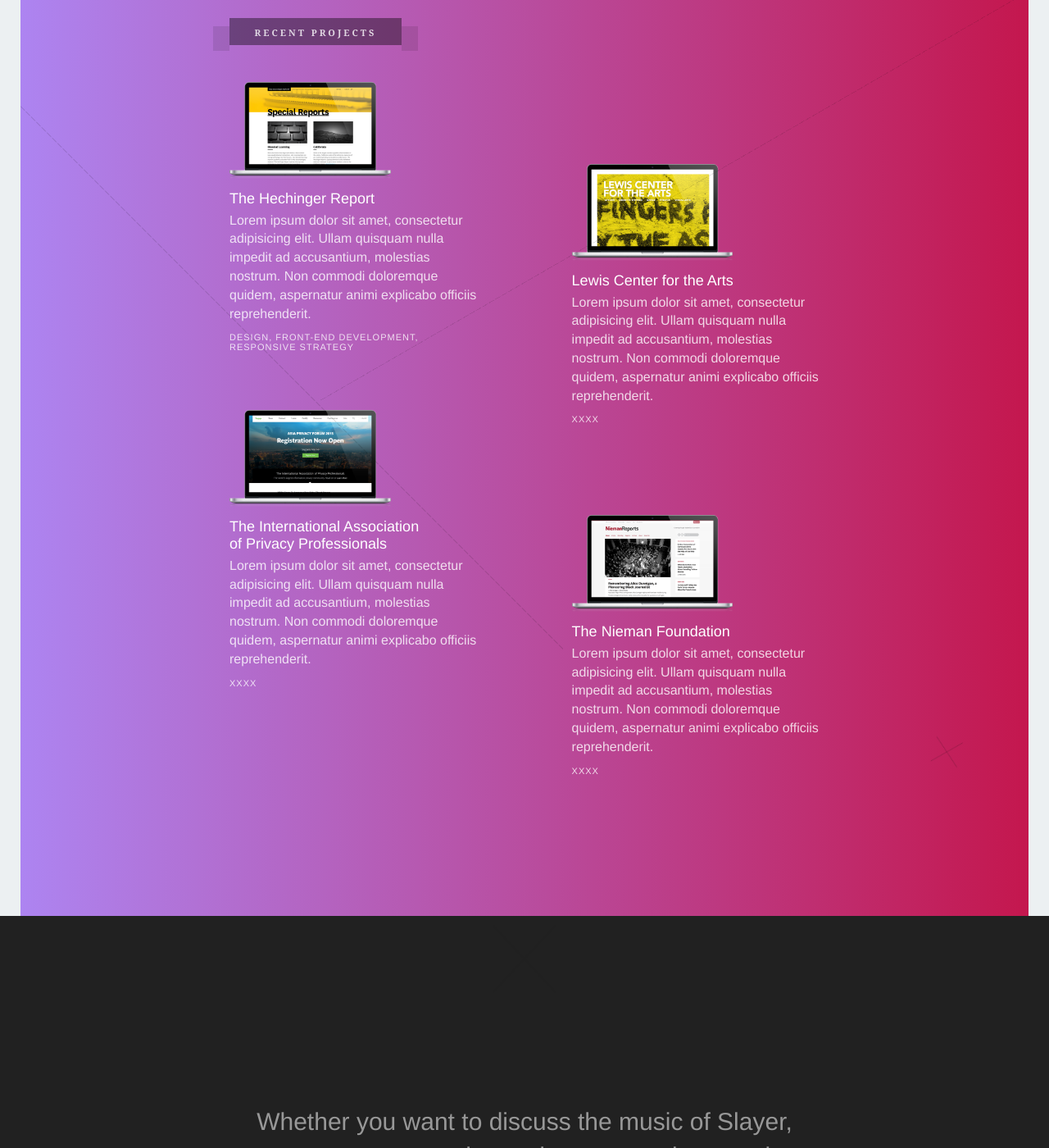
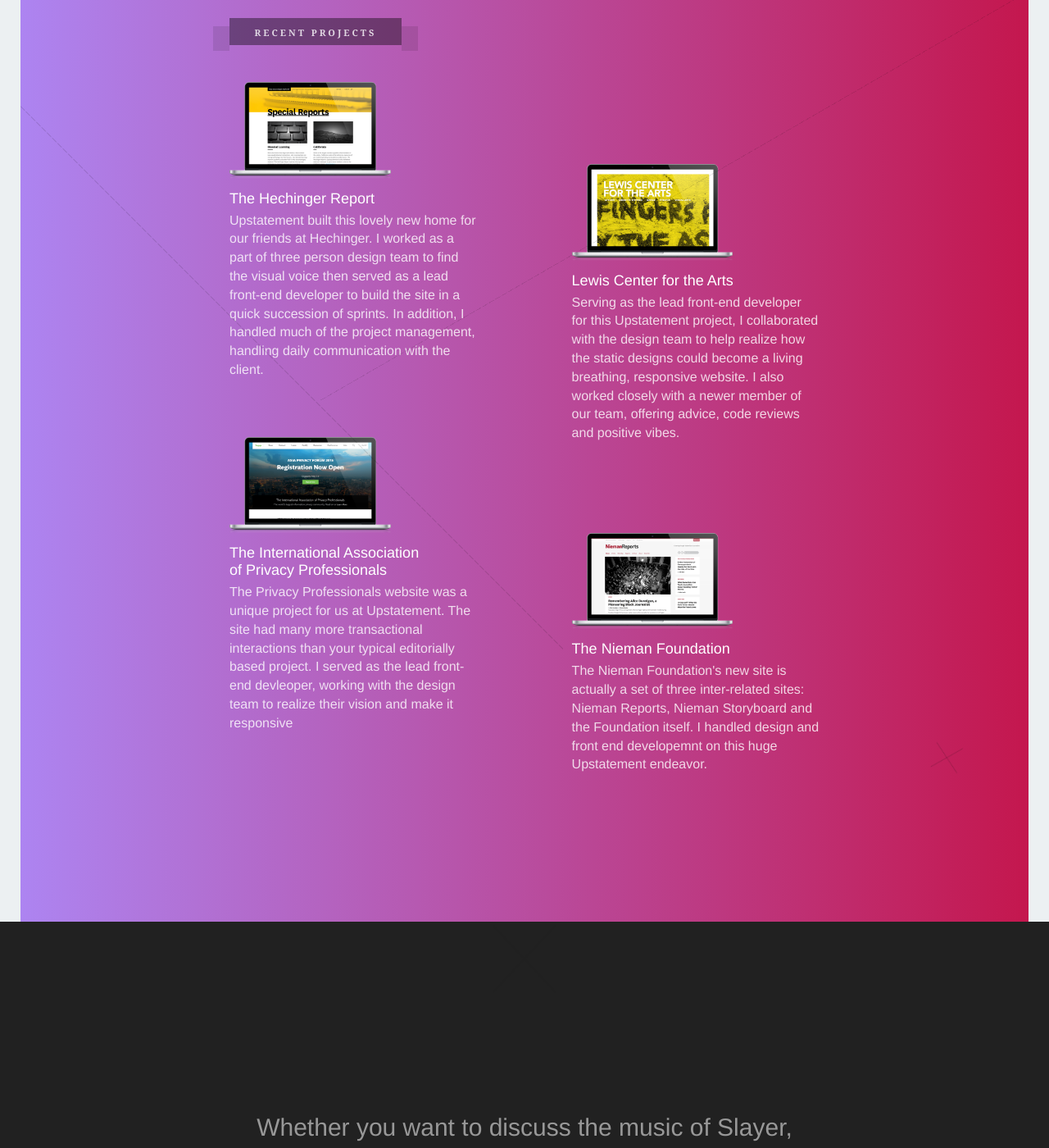
Before and after one commit to gcstaublin/gcstaublin.github.io, a Jekyll site: the page built from index.html, in a window 1280 px wide and 1400 px high, scrolled down 946 px. Shown: the whole window at 82% size. Built offline with Jekyll 4.4.1, drawn with Linux system fonts in a browser that asks for light colours; nearby versions of some CDN libraries; the list of posts is cut into pages by our own code.

Commit message:
Updating recent work descriptions.

```diff
--- a/index.html
+++ b/index.html
@@ -60,8 +60,8 @@
                                     <h5 class="grid-item-h">
                                         <a class="grid-item-link" target="_blank" href="http://hechingerreport.org/">The Hechinger Report</a>
                                     </h5>
-                                    <p class="grid-item-text">Lorem ipsum dolor sit amet, consectetur adipisicing elit. Ullam quisquam nulla impedit ad accusantium, molestias nostrum. Non commodi doloremque quidem, aspernatur animi explicabo officiis reprehenderit.</p>
-                                    <p class="grid-item-meta">Design, Front-end development, Responsive strategy</p>
+                                    <p class="grid-item-text">Upstatement built this lovely new home for our friends at Hechinger. I worked as a part of three person design team to find the visual voice then served as a lead front-end developer to build the site in a quick succession of sprints. In addition, I handled much of the project management, handling daily communication with the client. </p>
+                                   <!--  <p class="grid-item-meta">Design, Front-end development, Responsive strategy</p> -->
 
                                 </div> <!-- /grid-item-content -->
                             </div> <!-- /grid-item -->
@@ -69,15 +69,17 @@
 
                             <div class="grid-item">
                                 <div class="grid-item-img">
-                                    <img src="/static/img/lca_trans.png">
+                                    <a target="_black" href="http://arts.princeton.edu/">
+                                        <img src="/static/img/lca_trans.png">
+                                    </a>
                                 </div> <!-- /grid-item-img -->
 
                                 <div class="grid-item-content">
                                     <h5 class="grid-item-h">
                                         <a class="grid-item-link" target="_blank" href="http://arts.princeton.edu/">Lewis Center for the Arts</a>
                                     </h5>
-                                    <p class="grid-item-text">Lorem ipsum dolor sit amet, consectetur adipisicing elit. Ullam quisquam nulla impedit ad accusantium, molestias nostrum. Non commodi doloremque quidem, aspernatur animi explicabo officiis reprehenderit.</p>
-                                    <p class="grid-item-meta">xxxx</p>
+                                    <p class="grid-item-text">Serving as the lead front-end developer for this Upstatement project, I collaborated with the design team to help realize how the static designs could become a living breathing, responsive website. I also worked closely with a newer member of our team, offering advice, code reviews and positive vibes.</p>
+                                    <!-- <p class="grid-item-meta">xxxx</p> -->
                                 </div> <!-- /grid-item-content -->
                             </div> <!-- /grid-item -->
 
@@ -86,15 +88,17 @@
 
                              <div class="grid-item">
                                 <div class="grid-item-img">
-                                    <img src="/static/img/iapp_trans.png">
+                                    <a target="_black" href="https://www.privacyassociation.org/">
+                                        <img src="/static/img/iapp_trans.png">
+                                    </a>
                                 </div> <!-- /grid-item-img -->
 
                                 <div class="grid-item-content">
                                     <h5 class="grid-item-h">
                                         <a class="grid-item-link" target="_blank" href="https://www.privacyassociation.org/">The International Association </br>of Privacy Professionals</a>
                                     </h5>
-                                    <p class="grid-item-text">Lorem ipsum dolor sit amet, consectetur adipisicing elit. Ullam quisquam nulla impedit ad accusantium, molestias nostrum. Non commodi doloremque quidem, aspernatur animi explicabo officiis reprehenderit.</p>
-                                    <p class="grid-item-meta">xxxx</p>
+                                    <p class="grid-item-text">The Privacy Professionals website was a unique project for us at Upstatement. The site had many more transactional interactions than your typical editorially based project. I served as the lead front-end devleoper, working with the design team to realize their vision and make it responsive</p>
+                                    <!-- <p class="grid-item-meta">xxxx</p> -->
                                 </div> <!-- /grid-item-content -->
                             </div> <!-- /grid-item -->
 
@@ -102,15 +106,17 @@
 
                              <div class="grid-item">
                                 <div class="grid-item-img">
-                                    <img src="/static/img/nieman_trans.png">
+                                    <a target="_black" href="http://niemanreports.org/">
+                                        <img src="/static/img/nieman_trans.png">
+                                    </a>
                                 </div> <!-- /grid-item-img -->
 
                                 <div class="grid-item-content">
                                     <h5 class="grid-item-h">
                                         <a class="grid-item-link" target="_blank" href="http://niemanreports.org/">The Nieman Foundation</a>
                                     </h5>
-                                    <p class="grid-item-text">Lorem ipsum dolor sit amet, consectetur adipisicing elit. Ullam quisquam nulla impedit ad accusantium, molestias nostrum. Non commodi doloremque quidem, aspernatur animi explicabo officiis reprehenderit.</p>
-                                    <p class="grid-item-meta">xxxx</p>
+                                    <p class="grid-item-text">The Nieman Foundation's new site is actually a set of three inter-related sites: Nieman Reports, Nieman Storyboard and the Foundation itself. I handled design and front end developemnt on this huge Upstatement endeavor.</p>
+                                    <!-- <p class="grid-item-meta">xxxx</p> -->
                                 </div> <!-- /grid-item-content -->
                             </div> <!-- /grid-item -->
 
```
